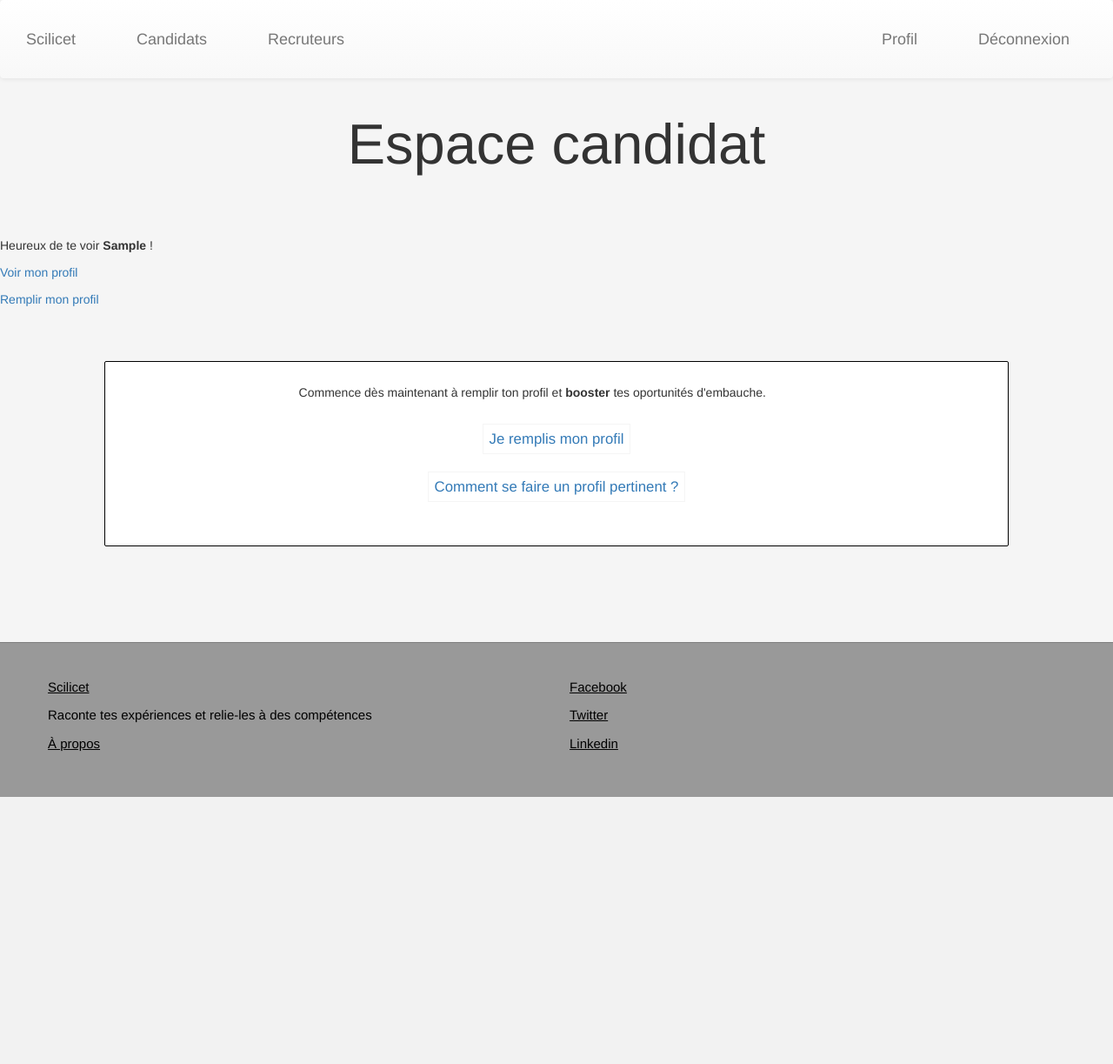
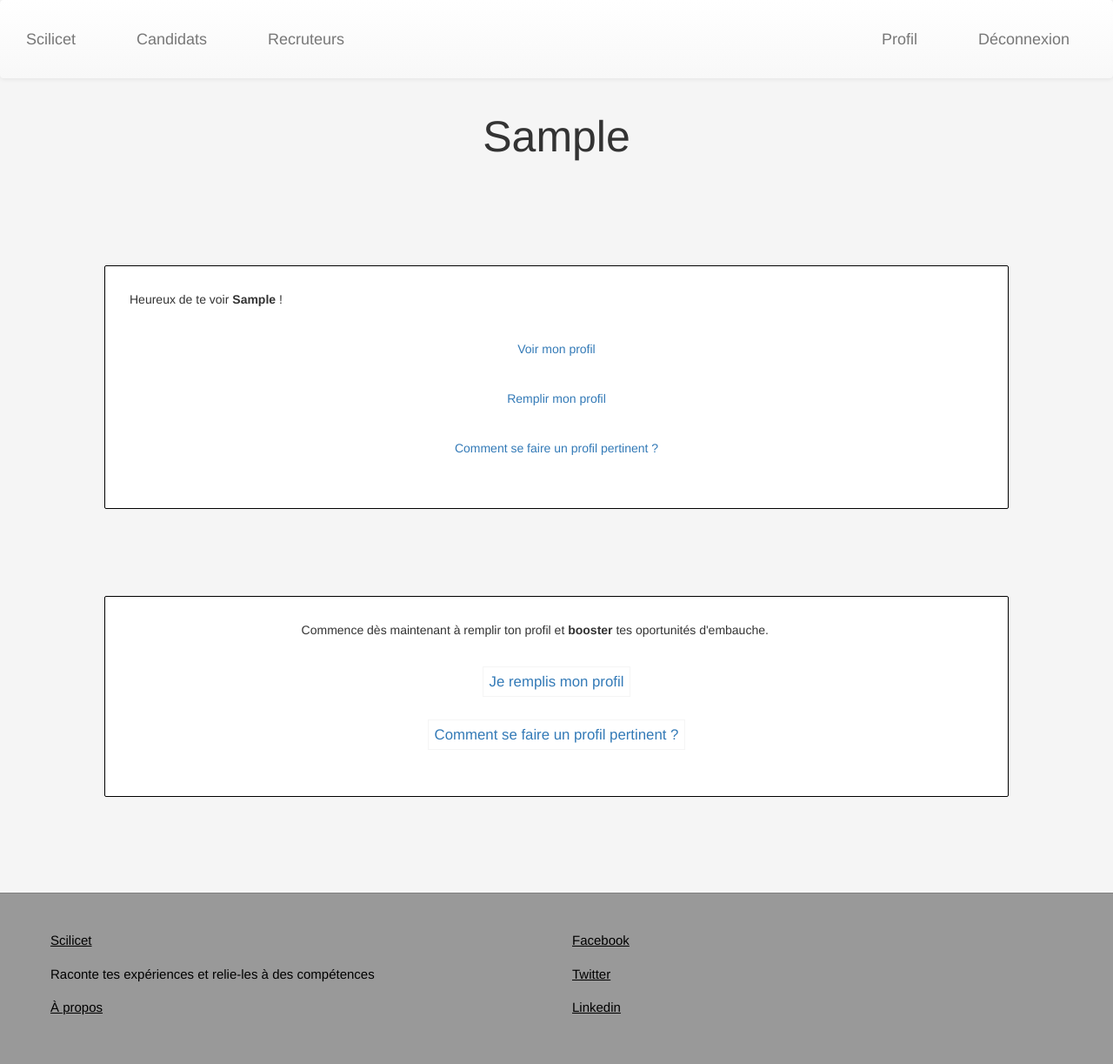
Before and after one commit to Thykof/Scilicet, a Django app: page /candidat/accueil in a window 1280 px wide. Shown: the whole page at 87% size. Before the commit the page ends 916 px from the top, so only its background shows below. Run offline with Django 3.2, Linux system fonts and the light colour scheme; the visitor is signed in with stand-in values (Sample User, id 1); parts of the project's set-up code (start-up, migrations or seed data) failed here and were passed over; some libraries are stand-ins or nearby versions.

Commit message:
Style home

```diff
--- a/candidate/templates/candidate/home.html
+++ b/candidate/templates/candidate/home.html
@@ -2,10 +2,21 @@
 
 {% block title %}Scilicet - {{ request.user.get_full_name }}{% endblock %}
 
+{% block title-page %}<h2 class="ps-title-page">{{ request.user.first_name }}</h2>{% endblock %}
+
 {% block candidate_content %}
-<div id="content">
-  <p>Heureux de te voir <strong>{{ request.user.first_name }}</strong> !</p>
-  <p><a href="{% url "candidate:profile" %}">Voir mon profil</a></p>
-  <p><a href="{% url "candidate:fill" %}">Remplir mon profil</a></p>
+<div class="container">
+  <div class="ps-space profile">
+    <div class="row">
+      <div class="col-md-12">
+        <p>Heureux de te voir <strong>{{ request.user.first_name }}</strong> !</p>
+        <div class="wrapper-button">
+          <p><a href="{% url "candidate:profile" %}">Voir mon profil</a></p>
+          <p><a href="{% url "candidate:fill" %}">Remplir mon profil</a></p>
+          <p><a href="{% url "candidate:howto" %}">Comment se faire un profil pertinent ?</a></p>
+        </div>
+      </div>
+    </div>
+  </div>
 </div>
 {% endblock %}
--- a/templates/base.html
+++ b/templates/base.html
@@ -21,6 +21,7 @@
   <!-- <link rel="stylesheet" href="{% static "bootstrap-3.3.7-dist/css/bootstrap-theme.css" %}"> -->
 
   <link rel="stylesheet" href="{% static "css/ps.css" %}">
+  {% block stylesheet %}{% endblock %}
 
 </head>
 
```
